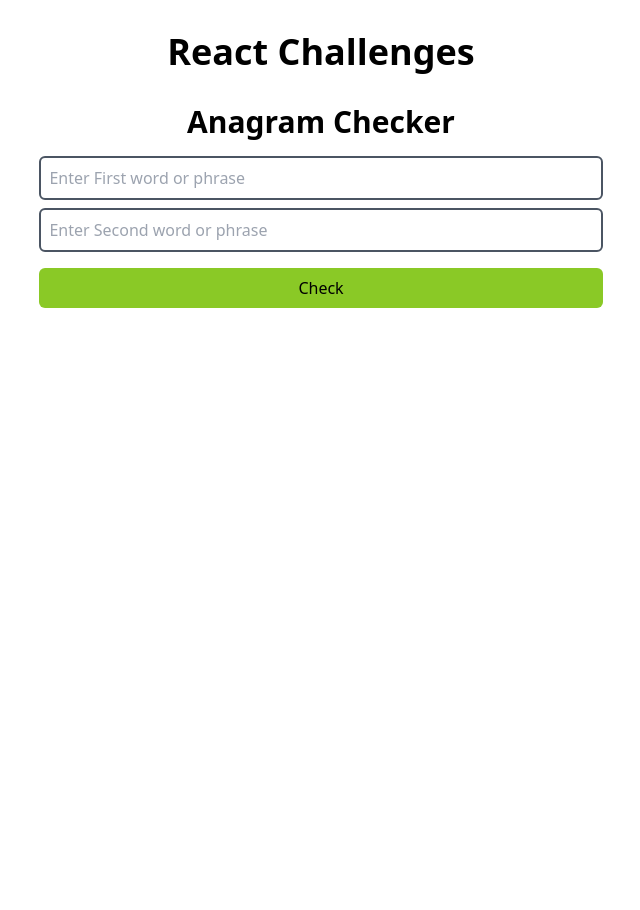
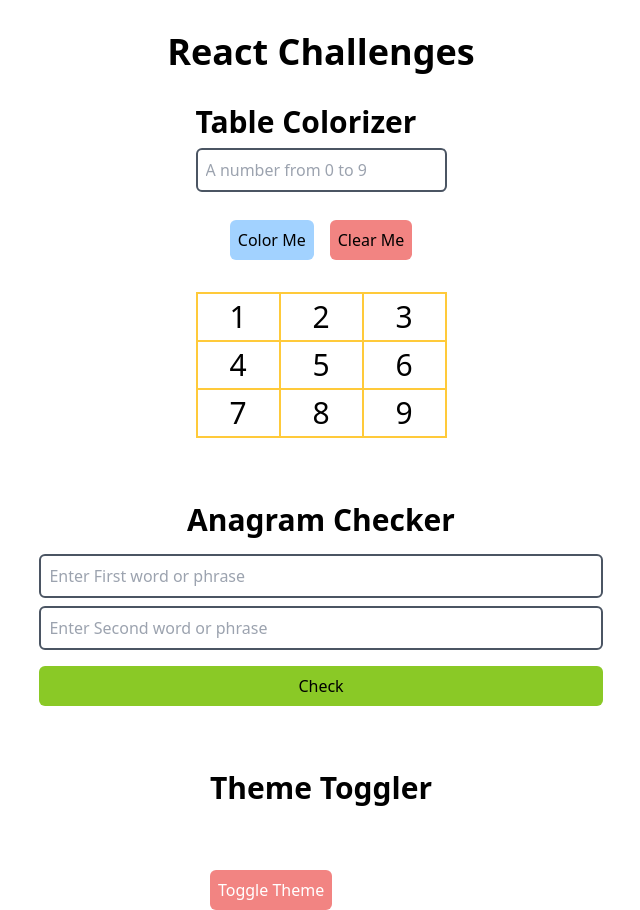
Before and after one commit to Prithwish-Hati/react-challenges, a React (Vite) app: page / in a window 1280 px wide. Shown: the whole page, without its empty margins (319-959 px from the left). Before the commit the page ends 800 px from the top, so only its background shows below. Built offline with nearby package versions, Linux system fonts and the light colour scheme.

Commit message:
table colorizer

```diff
--- a/src/App.jsx
+++ b/src/App.jsx
@@ -1,4 +1,3 @@
-import "./App.css";
 import ColorPicker from "./components/ColorPicker";
 import CountDown from "./components/CountDown";
 import Counter from "./components/Counter";
@@ -18,6 +17,8 @@
 import UseReducerHook1 from "./components/hooks/UseReducerHook1";
 import Accordion from "./components/accordion/Accordion";
 import AnagramChecker from "./components/AnagramChecker/AnagramChecker";
+import ThemeToggler from "./components/ThemeToggler/ThemeToggler";
+import TableColorizer from "./components/TableColorizer/TableColorizer";
 
 function App() {
   // const counter = useCounter(0, 1)
@@ -25,7 +26,9 @@
   return (
     <main className="max-w-[1440px] w-full flex flex-col items-center px-16">
       <h1 className="text-4xl font-bold my-8">React Challenges</h1>
+      <TableColorizer />
       <AnagramChecker />
+      <ThemeToggler />
       {/* <Counter />
       <DynamicList />
       <ColorPicker />
--- /dev/null
+++ b/src/components/TableColorizer/TableColorizer.jsx
@@ -0,0 +1,121 @@
+import { useState } from "react";
+import { useRef } from "react";
+
+const TableColorizer = () => {
+  const inputRef = useRef(null);
+  const [input, setInput] = useState([]);
+
+  const handleColorMe = () => {
+    setInput([...input, Number(inputRef.current.value)]);
+    inputRef.current.value = "";
+  };
+
+  const handleClearMe = () => {
+    setInput([]);
+  };
+
+  return (
+    <div className="mb-16">
+      <h1 className="text-3xl font-semibold">Table Colorizer</h1>
+      <input
+        type="number"
+        placeholder="A number from 0 to 9"
+        className="border-2 border-gray-600 w-full p-2 rounded-md mt-2"
+        ref={inputRef}
+      />
+      {/* {(inputRef !== null && inputRef.current.value < 1) ||
+        (inputRef.current.value > 9 && (
+          <p className="text-red-700">Number has to be from 0 to 9</p>
+        ))} */}
+      <div className="mt-3 flex justify-center gap-4">
+        <button
+          onClick={handleColorMe}
+          className=" bg-my-blue mt-4 p-2 rounded-md"
+        >
+          Color Me
+        </button>
+        <button
+          onClick={handleClearMe}
+          className=" bg-my-red mt-4 p-2 rounded-md"
+        >
+          Clear Me
+        </button>
+      </div>
+      <table cellPadding={5} className="w-full text-center mt-8 text-3xl">
+        <tbody>
+          <tr>
+            <td
+              className={`border-2 border-collapse border-my-yellow ${
+                input.includes(1) ? "bg-my-red" : "bg-white"
+              }`}
+            >
+              1
+            </td>
+            <td
+              className={`border-2 border-collapse border-my-yellow ${
+                input.includes(2) ? "bg-my-red" : "bg-white"
+              }`}
+            >
+              2
+            </td>
+            <td
+              className={`border-2 border-collapse border-my-yellow ${
+                input.includes(3) ? "bg-my-red" : "bg-white"
+              }`}
+            >
+              3
+            </td>
+          </tr>
+          <tr>
+            <td
+              className={`border-2 border-collapse border-my-yellow ${
+                input.includes(4) ? "bg-my-red" : "bg-white"
+              }`}
+            >
+              4
+            </td>
+            <td
+              className={`border-2 border-collapse border-my-yellow ${
+                input.includes(5) ? "bg-my-red" : "bg-white"
+              }`}
+            >
+              5
+            </td>
+            <td
+              className={`border-2 border-collapse border-my-yellow ${
+                input.includes(6) ? "bg-my-red" : "bg-white"
+              }`}
+            >
+              6
+            </td>
+          </tr>
+          <tr>
+            <td
+              className={`border-2 border-collapse border-my-yellow ${
+                input.includes(7) ? "bg-my-red" : "bg-white"
+              }`}
+            >
+              7
+            </td>
+            <td
+              className={`border-2 border-collapse border-my-yellow ${
+                input.includes(8) ? "bg-my-red" : "bg-white"
+              }`}
+            >
+              8
+            </td>
+            <td
+              className={`border-2 border-collapse border-my-yellow ${
+                input.includes(9) ? "bg-my-red" : "bg-white"
+              }`}
+            >
+              9
+            </td>
+          </tr>
+        </tbody>
+      </table>
+    </div>
+  );
+};
+
+export default TableColorizer;
--- /dev/null
+++ b/src/components/ThemeToggler/ThemeToggler.jsx
@@ -0,0 +1,25 @@
+import { useState } from "react";
+
+const ThemeToggler = () => {
+  const [theme, setTheme] = useState(false);
+  const handleToggle = () => {
+    setTheme((prev) => !prev);
+  };
+  return (
+    <div
+      className={`${
+        theme === false ? "text-black bg-white" : "text-white bg-black"
+      }`}
+    >
+      <h1 className="text-3xl font-semibold my-16">Theme Toggler</h1>
+      <button
+        onClick={handleToggle}
+        className="bg-my-red text-white font-medium p-2 rounded-md"
+      >
+        Toggle Theme
+      </button>
+    </div>
+  );
+};
+
+export default ThemeToggler;
```
Also changed, not shown: src/App.css (deleted).
